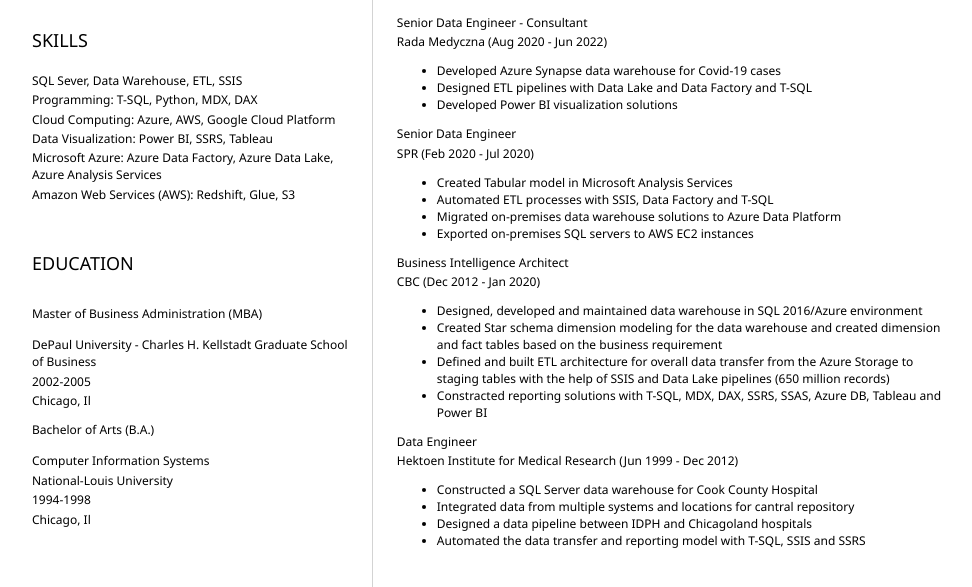
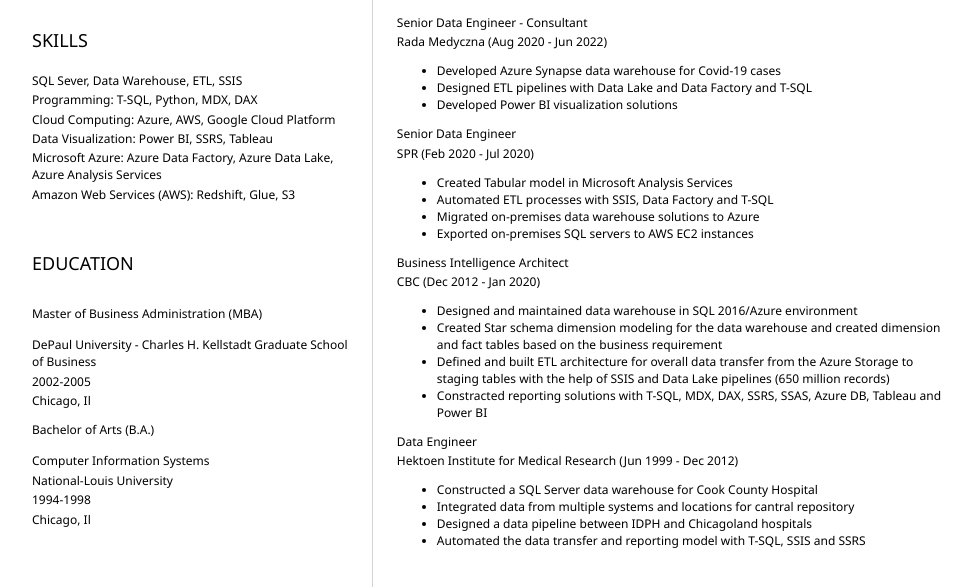
Before and after one commit to pkieszkowski/Resume, a plain HTML site: page index.html in a window 1280 px wide. Shown: the part 349-936 px from the top of the page, without its empty margins (152-1124 px from the left). Drawn offline with Linux system fonts and the light colour scheme.

Commit message:
Update index.html

```diff
--- a/index.html
+++ b/index.html
@@ -91,7 +91,7 @@
 							<ul>
 							<li>Created Tabular model in Microsoft Analysis Services</li>
 							<li>Automated ETL processes with SSIS, Data Factory and T-SQL </li>
-							<li>Migrated on-premises data warehouse solutions to Azure Data Platform </li>
+							<li>Migrated on-premises data warehouse solutions to Azure </li>
 							<li>Exported on-premises SQL servers to AWS EC2 instances</li>
 							</ul>
 						<p>
@@ -99,7 +99,7 @@
 							</p>
 							<p>CBC (Dec 2012 - Jan 2020)</p>
 							<ul>
-							<li>Designed, developed and maintained data warehouse in SQL 2016/Azure environment</li>
+							<li>Designed and maintained data warehouse in SQL 2016/Azure environment</li>
 							<li>Created Star schema dimension modeling for the data warehouse and created dimension and fact tables based on the business requirement </li>
 							<li>Defined and built ETL architecture for overall data transfer from the Azure Storage to staging tables with the help of SSIS and Data Lake pipelines (650 million records)   </li>
 							<li>Constracted reporting solutions with T-SQL, MDX, DAX, SSRS, SSAS, Azure DB, Tableau and Power BI   </li>
```
